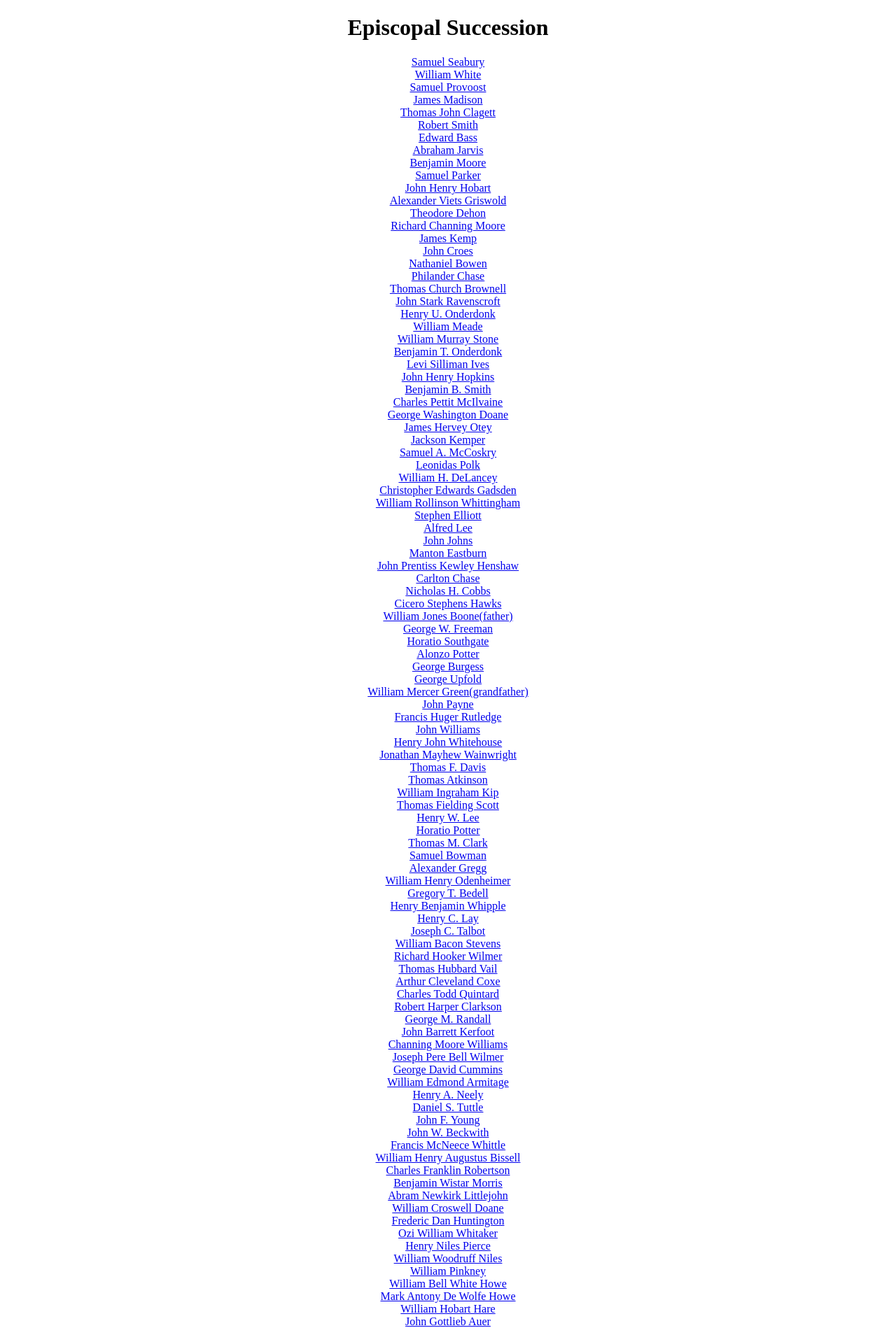
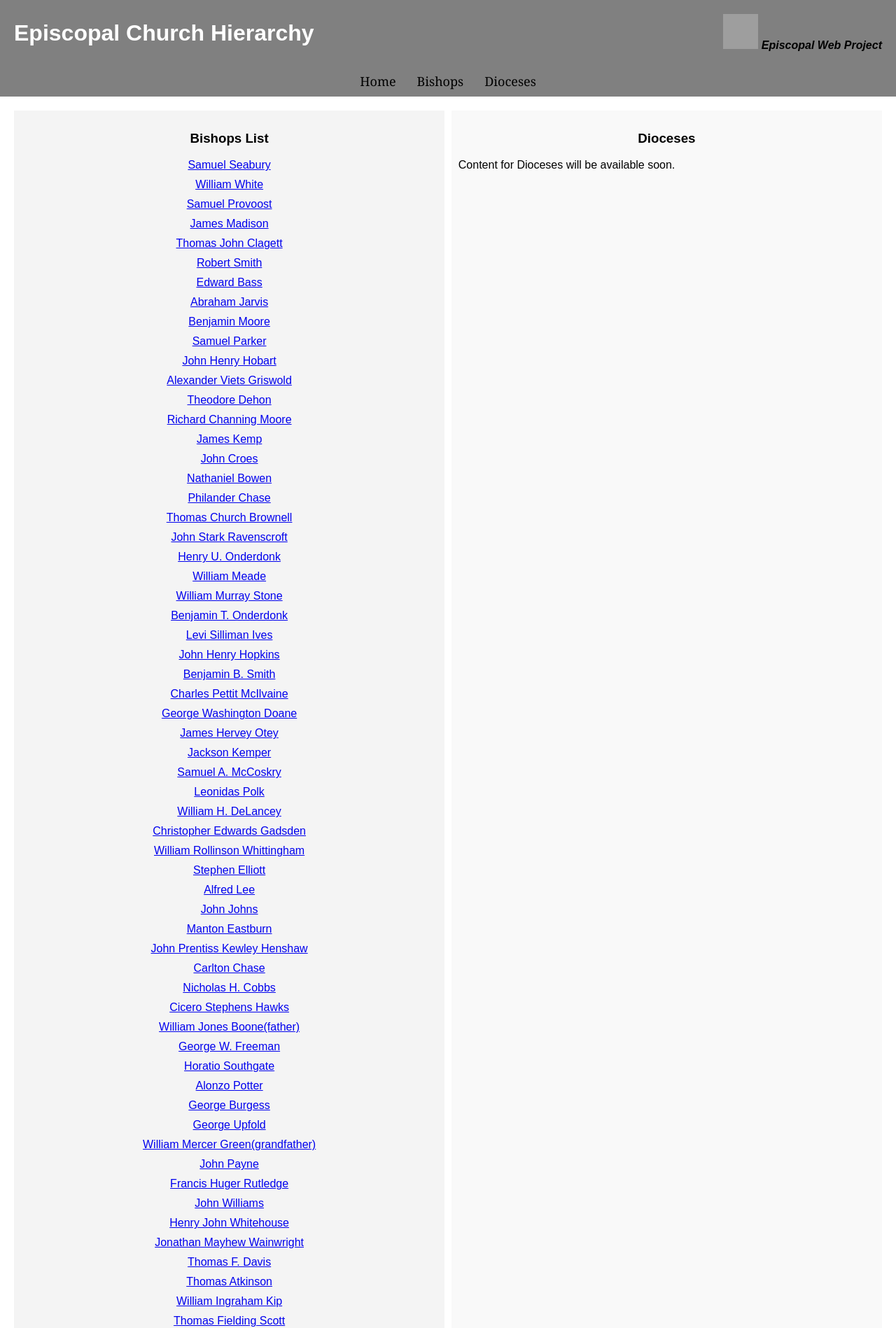
Before and after one commit to mac-lawson/episcopal-hierarchy, a Flask app: page / in a window 1280 px wide. Shown: the top 1898 px of the page at 70% size. Run offline with Flask 3, Linux system fonts and the light colour scheme; data comes from the database, SQL or seed files in the repository; both versions use the stored data as it was after the commit; grey boxes are pictures that could not be loaded.

Commit message:
new home page

```diff
--- a/app.py
+++ b/app.py
@@ -5,6 +5,56 @@ app = Flask(__name__)
 
 # Database configuration
 DATABASE = "bishops.db"
+# Mapping of bishop codes to actual bishop names
+bishop_codes = {
+    "BAK": "Gilbert Baker, Bishop of Hong Kong and Macao",
+    "BAN": "Chiu Ban It, Bishop of Singapore",
+    "BOY": "Laish Boyd, Bishop of the Bahamas, Turks and Caicos",
+    "BRT": "Tony Burton, Bishop of Saskatchewan",
+    "CAB": "Daniel Pina Cabral, Bishop of Lebombo",
+    "CAS": "William Cassels, Bishop of Western China",
+    "CAR": "George Carey, Archbishop of Canterbury",
+    "COR": "Nigel Cornwall, Bishop of Borneo",
+    "DAL": "John Daly, Bishop in Korea",
+    "DAR": "Frederick Darwent, Bishop of Aberdeen and Orkney",
+    "ELA": "Riah El-Assal, Bishop of Jerusalem",
+    "FYF": "Rollestone Fyffe, Bishop of Rangoon",
+    "GOM": "Ricardo Gomez Osnaya, Bishop of Western Mexico",
+    "HAL": "Ronald Hall, Bishop of Victoria, Hong Kong (1932–1951) & Bishop of Hong Kong and Macao (1951–1966)",
+    "HIL": "Fred Hiltz, Primate of the Anglican Church of Canada (2007-2019)",
+    "HIN": "John Hinchliffe, Bishop of Peterborough (1769–1794)",
+    "HOL": "John Holder, Archbishop of the West Indies (2009-2018)",
+    "ISO": "Andrew Haruhisa Iso, Bishop of Osaka",
+    "KER": "Greg Kerr-Wilson, Archbishop of Calgary and Metropolitan of Rupert's Land",
+    "KIL": "Robert Kilgour, Primus and Bishop of Aberdeen",
+    "LEA": "Arthur Lea, Bishop of Kyushu",
+    "LYO": "Frank Lyons, Bishop of Bolivia",
+    "MAR": "William Markham, Archbishop of York",
+    "MAT": "Carlos Matsinhe, Bishop of Lebombo",
+    "MIL": "Harold Miller, Bishop of Down and Dromore",
+    "MMS": "Melissa M. Skelton, IX Bishop of New Westminster",
+    "MOL": "Herbert Molony, Bishop of Chekiang",
+    "MOO": "John Moore, Archbishop of Canterbury",
+    "MOS": "Charles Moss, Bishop of Bath and Wells",
+    "MOU": "George Moule, Bishop of Mid-China",
+    "NOR": "Frank Norris, Bishop of North China",
+    "PET": "Arthur Petrie, Bishop of Moray and Ross",
+    "POR": "Beilby Porteus, Bishop of London",
+    "ROB": "Basil Roberts, Bishop of Singapore",
+    "ROW": "Francis Rowinski, Polish National Catholic bishop",
+    "SCO": "Charles Scott, Bishop of North China",
+    "SHE": "Victor George Shearburn, Bishop of Rangoon",
+    "SHO": "David Shoji Tani, Bishop of Okinawa",
+    "SKI": "John Skinner, bishop coadjutor of Aberdeen",
+    "STE": "Krister Stendahl, Bishop of Stockholm",
+    "THO": "John Thomas, Bishop of Rochester",
+    "TSE": "Lindel Tsen, Bishop of Honan",
+    "UEM": "Nathaniel Makoto Uematsu, Primate of The Nippon Sei Ko Kai and Bishop of Hokkaido",
+    "VER": "Joris Vercammen, Archbishop of Utrecht",
+    "VIC": "Victoria Matthews, Bishop of Christchurch, retired",
+    "WIL": "Cornelius Wilson, Bishop of Costa Rica",
+    "ZIE": "Thaddeus F. Zielinski, Polish National Catholic bishop"
+}
 
 def get_db():
     """Connect to the SQLite database."""
@@ -27,6 +77,7 @@ def home():
     db = get_db()
     cursor = db.execute("SELECT bishop FROM bishops")
     bishops = cursor.fetchall()
+    #print(bishops[30]['bishop'])
     return render_template("home.html", bishops=bishops)
 
 @app.route("/bishop/<name>")
@@ -35,11 +86,13 @@ def bishop(name):
     db = get_db()
     cursor = db.execute("SELECT * FROM bishops WHERE bishop = ?", (name,))
     bishop_data = cursor.fetchone()
+    cursor = db.execute("SELECT bishop FROM bishops")
+    all_bishops = cursor.fetchall()
 
     if not bishop_data:
         return f"<h1>Bishop {name} not found.</h1>", 404
 
-    return render_template("bishop.html", bishop=bishop_data)
+    return render_template("bishop.html", all_bishops=all_bishops, bishop=bishop_data, bishop_codes=bishop_codes)
 
 if __name__ == "__main__":
     app.run(debug=True)
--- a/templates/home.html
+++ b/templates/home.html
@@ -4,13 +4,149 @@
     <meta charset="UTF-8">
     <meta name="viewport" content="width=device-width, initial-scale=1.0">
     <title>Episcopal Succession</title>
+    <style>
+        /* General styling */
+        body {
+            font-family: Arial, sans-serif;
+            margin: 0;
+            padding: 0;
+        }
+
+        h1, h3 {
+            text-align: center;
+        }
+
+        /* Title area with space for images */
+        .header {
+            background-color: grey;
+            padding: 20px;
+            display: flex;
+            justify-content: space-between;
+            align-items: center;
+        }
+
+        .header h1 {
+            margin: 0;
+            color: white;
+        }
+
+        .header img {
+            width: 50px;
+            height: 50px;
+        }
+
+        /* Navbar style */
+        nav {
+            background-color: grey;
+            font-family: Georgia, serif;
+            display: flex;
+            justify-content: center;
+            padding: 10px;
+        }
+
+        /* Navbar links style */
+        nav a {
+            color: black;
+            text-decoration: none;
+            margin: 0 15px;
+            font-size: 18px;
+        }
+
+        /* Hover effect for links */
+        nav a:hover {
+            text-decoration: underline;
+        }
+
+        /* Two-column layout */
+        .container {
+            display: flex;
+            justify-content: space-between;
+            padding: 20px;
+        }
+
+        /* Left column for Bishops */
+        .bishops-column {
+            width: 48%;
+            padding: 10px;
+            background-color: #f4f4f4;
+        }
+
+        /* Right column for Dioceses */
+        .dioceses-column {
+            width: 48%;
+            padding: 10px;
+            background-color: #f9f9f9;
+        }
+
+        /* Footer style */
+        footer {
+            background-color: grey;
+            color: white;
+            text-align: center;
+            padding: 10px 0;
+            position: relative;
+            bottom: 0;
+            width: 100%;
+        }
+
+        /* List style */
+        ul {
+            list-style-type: none;
+            padding: 0;
+            text-align: center;
+        }
+
+        li {
+            margin: 10px 0;
+        }
+    </style>
 </head>
+
 <body>
-    <h1 style="text-align: center;">Episcopal Succession</h1>
-    <ul style="text-align: center; list-style-type: none; padding: 0;">
-        {% for bishop in bishops %}
-            <li><a href="/bishop/{{ bishop['bishop'] }}">{{ bishop['bishop'] }}</a></li>
-        {% endfor %}
-    </ul>
+
+    <!-- Header with space for images -->
+    <div class="header">
+        <h1>Episcopal Church Hierarchy</h1>
+        <div>
+            <img src="https://www.episcopalchurch.org/wp-content/uploads/sites/2/2024/05/TEC-Shield-Thumbnail-820x1024.png" alt="Right Image">
+           <b><i>Episcopal Web Project</i></b>
+        </div>
+    </div>
+
+    <!-- Navbar -->
+    <nav>
+        <a href="/">Home</a>
+        <a href="#bishops">Bishops</a>
+        <a href="#dioceses">Dioceses</a>
+    </nav>
+
+    <!-- Main content container -->
+    <div class="container">
+        <!-- Left column for Bishops -->
+        <div class="bishops-column">
+            <h3>Bishops List</h3>
+            <ul>
+                {% if bishops %}
+                    {% for bishop in bishops %}
+                        <li><a href="/bishop/{{ bishop['bishop'] }}">{{ bishop['bishop'] }}</a></li>
+                    {% endfor %}
+                {% else %}
+                    <li>No bishops available.</li>
+                {% endif %}
+            </ul>
+        </div>
+
+        <!-- Right column for Dioceses (coming soon) -->
+        <div class="dioceses-column">
+            <h3>Dioceses</h3>
+            <p>Content for Dioceses will be available soon.</p>
+        </div>
+    </div>
+
+    <!-- Footer -->
+    <footer>
+        <p>&copy; 2024 Episcopal Succession. All rights reserved.</p>
+    </footer>
+
 </body>
 </html>
```
Also changed, not shown: style/nav.css (added, +59 -0 lines), templates/bishop.html (+111 -9 lines), bishops.db, tec_logo.png (added).
